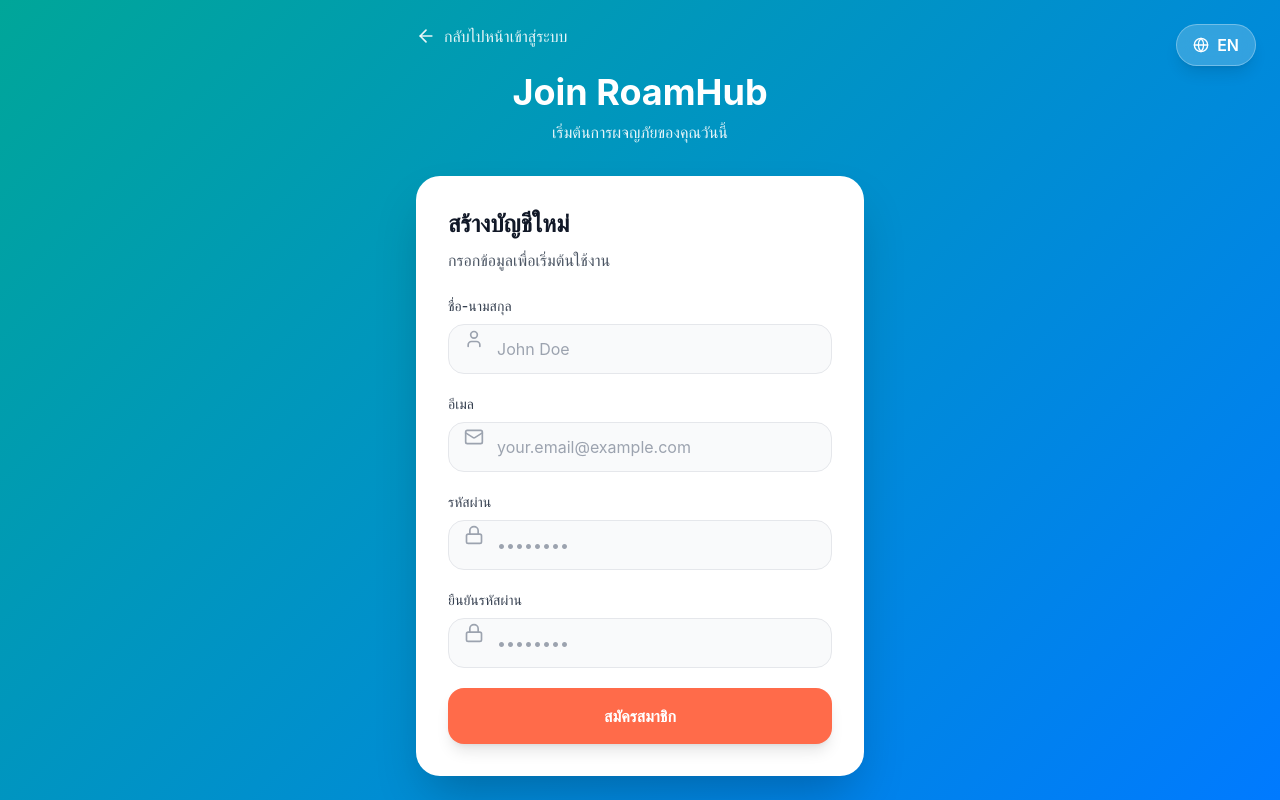
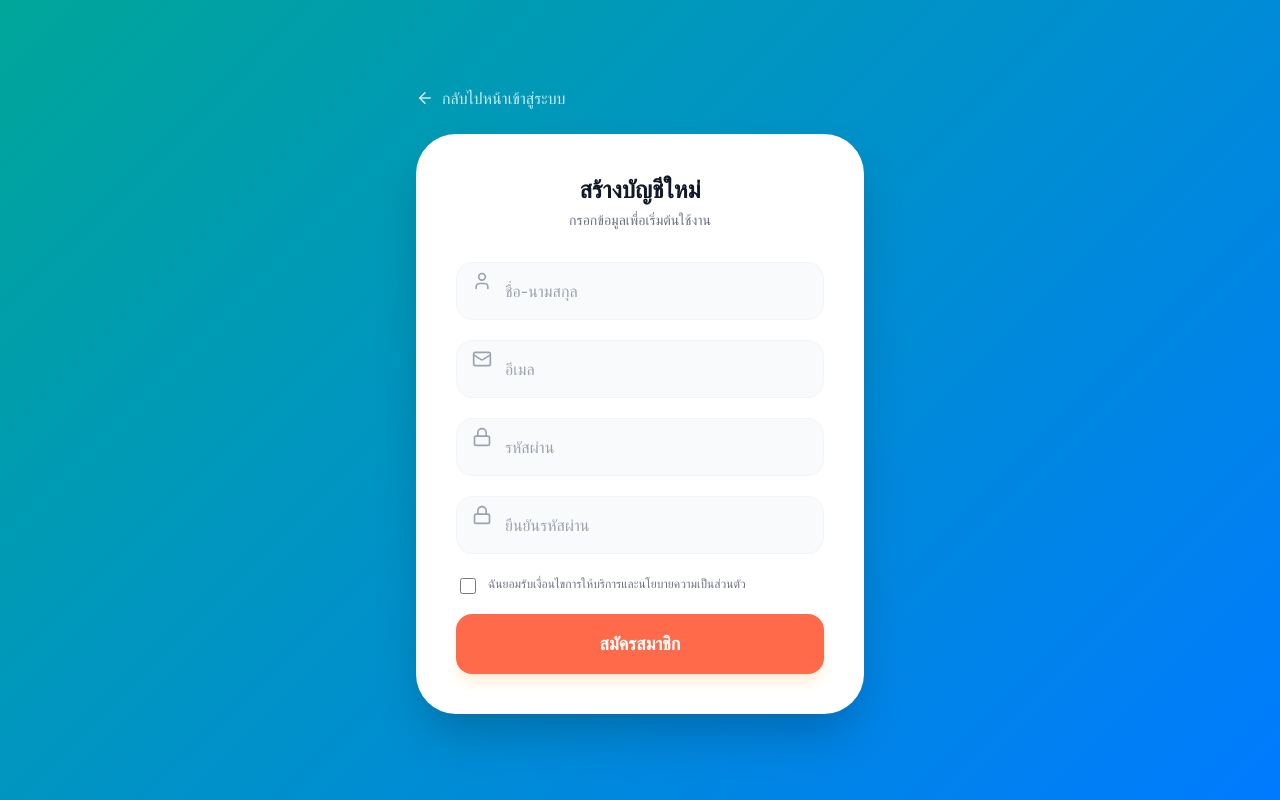
Before and after one commit to psu6810110236/Tour-List, a React (Vite) app in the folder frontend/: page /register in a window 1280 px wide. Built offline with nearby package versions, Linux system fonts and the light colour scheme.

Commit message:
feat(frontend): overhaul login and register pages

```diff
--- a/frontend/src/pages/Login.tsx
+++ b/frontend/src/pages/Login.tsx
@@ -1,16 +1,14 @@
-// frontend/src/pages/Login.tsx
 import { useState } from "react";
 import { Mail, Lock, Globe } from "lucide-react";
-import { Link, useNavigate } from "react-router-dom";
+import { useNavigate } from "react-router-dom";
 import { useAuth } from "../context/AuthContext";
-// ตรวจสอบ path นี้ว่าตรงกับไฟล์ของคุณ (ถ้าใช้ alias @ ไม่ได้ ให้ใช้ ../data/translations)
 import { translations } from "../data/translations";
 import type { Language } from "../data/translations";
 
 export default function Login() {
   const [email, setEmail] = useState("");
   const [password, setPassword] = useState("");
-    const [language, setLanguage] = useState<Language>("th"); // Default ภาษาไทย
+  const [language, setLanguage] = useState<Language>("th");
   const [error, setError] = useState("");
 
   const { login } = useAuth();
@@ -20,121 +18,74 @@
   const handleSubmit = async (e: React.FormEvent) => {
     e.preventDefault();
     setError("");
-
     try {
       const response = await fetch("http://localhost:3000/auth/login", {
         method: "POST",
         headers: { "Content-Type": "application/json" },
-                body: JSON.stringify({ email, password }), // Backend คุณใช้ email หรือ username เช็คดีๆ นะครับ (ในโค้ดเก่าคุณใช้ email)
+        body: JSON.stringify({ email, password }),
       });
-
-            if (!response.ok) throw new Error("อีเมลหรือรหัสผ่านไม่ถูกต้อง");
-
+      if (!response.ok) throw new Error("Login failed");
       const data = await response.json();
       login(data.access_token, data.user);
-            navigate("/"); // เข้าสู่ระบบสำเร็จ ไปหน้าแรก
+      navigate("/");
     } catch (err) {
-            setError("Login failed. Please check your credentials.");
+      setError(language === "th" ? "อีเมลหรือรหัสผ่านไม่ถูกต้อง" : "Invalid email or password");
     }
   };
 
   return (
-        <div className="min-h-scresn bg-gradient-to-br from-[#00A699] to-[#007AFF] flex items-center justify-center p-4 relative">
-            {/* Language Toggle Button */}
-            <div className="absolute top-6 right-6 z-50">
-                <button
-                    onClick={() => setLanguage(language === "th" ? "en" : "th")}
-                    className="bg-white/20 backdrop-blur-md border border-white/30 text-white px-4 py-2 rounded-full shadow-lg transition-all flex items-center gap-2 font-semibold hover:bg-white/30 hover:scale-105"
-                >
+    <div className="min-h-screen flex items-center justify-center p-4 bg-main-gradient">
+      {/*ปุ่มเปลี่ยนภาษาขวาวน*/}
+      <div className="absolute top-6 right-6">
+        <button onClick={() => setLanguage(prev => prev === 'th' ? 'en' : 'th')} className="bg-white/20 backdrop-blur-md border border-white/30 text-white px-4 py-2 rounded-full flex items-center gap-2 hover:bg-white/30 transition-all">
           <Globe className="w-4 h-4" />
-                    <span>{language === "th" ? "EN" : "TH"}</span>
+          <span className="font-bold">{language.toUpperCase()}</span>
         </button>
       </div>
 
-            <div className="w-full max-w-md">
-                {/* Logo & Title */}
-                <div className="text-center mb-8">
-                    <h1 className="text-4xl font-bold text-white mb-2">RoamHub Tour</h1>
-                    <p className="text-white/90">
-                        {language === "th" ? "ค้นพบทัวร์ที่น่าตื่นเต้นในประเทศไทย" : "Discover Amazing Thailand Tours"}
-                    </p>
+      <div className="w-full max-w-md animate-in fade-in zoom-in duration-500">
+        <div className="text-center mb-10">
+          <h1 className="text-4xl font-bold text-white mb-2 tracking-tight">RoamHub Tour</h1>
+          <p className="text-white/80">{language === 'th' ? 'ค้นพบทัวร์ที่น่าตื่นเต้นในประเทศไทย' : 'Discover Amazing Thailand Tours'}</p>
         </div>
 
-                {/* Login Card */}
-                <div className="bg-white rounded-3xl shadow-2xl p-8">
-                    <div className="mb-6">
-                        <h2 className="text-2xl font-semibold text-gray-900 mb-2">{t.loginTitle}</h2>
-                        <p className="text-gray-600">
-                            {language === "th" ? "เข้าสู่ระบบเพื่อดำเนินการต่อ" : "Sign in to your account to continue"}
-                        </p>
-                    </div>
+        <div className="bg-white rounded-[2.5rem] shadow-2xl p-10">
+          <h2 className="text-2xl font-bold text-gray-900 mb-2 text-center">{t.loginTitle}</h2>
+          <p className="text-gray-500 text-sm text-center mb-8">{language === 'th' ? 'เข้าสู่ระบบเพื่อดำเนินการต่อ' : 'Sign in to continue'}</p>
 
-                    {error && <div className="mb-4 p-3 bg-red-50 text-red-500 text-sm rounded-xl border border-red-100 text-center">{error}</div>}
+          {error && <div className="mb-6 p-3 bg-red-50 text-red-500 text-xs rounded-xl border border-red-100 text-center">{error}</div>}
 
-                    <form onSubmit={handleSubmit} className="space-y-5">
-                        {/* Email Input */}
+          <form onSubmit={handleSubmit} className="space-y-6">
             <div>
-                            <label className="block text-sm font-medium text-gray-700 mb-2">{t.email}</label>
               <div className="relative">
                 <Mail className="absolute left-4 top-1/2 -translate-y-1/2 text-gray-400 w-5 h-5" />
-                                <input
-                                    type="email"
-                                    value={email}
-                                    onChange={(e) => setEmail(e.target.value)}
-                                    placeholder="your.email@example.com"
-                                    className="w-full pl-12 pr-4 py-3 bg-gray-50 border border-gray-200 rounded-2xl focus:outline-none focus:ring-2 focus:ring-[#00A699] focus:border-transparent transition"
-                                    required
-                                />
+                <input type="email" value={email} onChange={(e) => setEmail(e.target.value)} placeholder={t.email} className="w-full pl-12 pr-4 py-4 bg-gray-50 border border-gray-100 rounded-2xl focus:ring-2 focus:ring-[#00A699] outline-none transition-all" required />
               </div>
             </div>
 
-                        {/* Password Input */}
             <div>
-                            <label className="block text-sm font-medium text-gray-700 mb-2">{t.password}</label>
               <div className="relative">
                 <Lock className="absolute left-4 top-1/2 -translate-y-1/2 text-gray-400 w-5 h-5" />
-                                <input
-                                    type="password"
-                                    value={password}
-                                    onChange={(e) => setPassword(e.target.value)}
-                                    placeholder="••••••••"
-                                    className="w-full pl-12 pr-4 py-3 bg-gray-50 border border-gray-200 rounded-2xl focus:outline-none focus:ring-2 focus:ring-[#00A699] focus:border-transparent transition"
-                                    required
-                                />
+                <input type="password" value={password} onChange={(e) => setPassword(e.target.value)} placeholder={t.password} className="w-full pl-12 pr-4 py-4 bg-gray-50 border border-gray-100 rounded-2xl focus:ring-2 focus:ring-[#00A699] outline-none transition-all" required />
+              </div>
+              <div className="text-right mt-2">
+                <button type="button" className="text-xs text-[#00A699] font-semibold tracking-wide uppercase">{language === 'th' ? 'ลืมรหัสผ่าน?' : 'Forgot Password?'}</button>
               </div>
             </div>
 
-                        <div className="flex justify-end">
-                            <button type="button" className="text-sm text-[#00A699] hover:text-[#008c81] font-medium transition">
-                                {language === "th" ? "ลืมรหัสผ่าน?" : "Forgot Password?"}
-                            </button>
-                        </div>
-
-                        <button
-                            type="submit"
-                            className="w-full bg-[#FF6B4A] hover:bg-[#ff5232] text-white py-4 rounded-2xl font-semibold transition transform hover:scale-[1.02] shadow-lg"
-                        >
+            <button type="submit" className="w-full bg-[#FF6B4A] hover:bg-[#ff5232] text-white py-4 rounded-2xl font-bold text-lg shadow-lg shadow-orange-200 transition-all transform hover:scale-[1.02]">
               {t.loginBtn}
             </button>
           </form>
 
-                    {/* Divider */}
-                    <div className="relative my-6">
-                        <div className="absolute inset-0 flex items-center">
-                            <div className="w-full border-t border-gray-200"></div>
-                        </div>
-                        <div className="relative flex justify-center text-sm">
-                            <span className="px-4 bg-white text-gray-500">{t.noAccount}</span>
+          <div className="mt-8 text-center space-y-4">
+            <p className="text-gray-400 text-sm">{t.noAccount}</p>
+            <button onClick={() => navigate("/register")} className="w-full py-4 border-2 border-gray-100 text-gray-700 font-bold rounded-2xl hover:bg-gray-50 transition-all">
+              {t.registerLink}
+            </button>
           </div>
         </div>
-
-                    {/* Register Link */}
-                    <Link to="/register">
-                        <button className="w-full bg-gray-50 hover:bg-gray-100 text-gray-700 py-4 rounded-2xl font-semibold transition border border-gray-200">
-                            {t.registerLink}
-                        </button>
-                    </Link>
-                </div>
+        <p className="mt-8 text-center text-white/50 text-[10px] uppercase tracking-widest">This is a high-fidelity UI prototype for academic purposes</p>
       </div>
     </div>
   );
--- a/frontend/src/pages/Register.tsx
+++ b/frontend/src/pages/Register.tsx
@@ -1,8 +1,8 @@
-// frontend/src/pages/Register.tsx
 import { useState } from "react";
 import { Mail, Lock, User, ArrowLeft, Globe } from "lucide-react";
-import { Link, useNavigate } from "react-router-dom";
-import { translations, type Language } from "../data/translations";
+import { useNavigate } from "react-router-dom";
+import { translations } from "../data/translations";
+import type { Language } from "../data/translations";
 
 export default function Register() {
   const [name, setName] = useState("");
@@ -11,6 +11,7 @@
   const [confirmPassword, setConfirmPassword] = useState("");
   const [language, setLanguage] = useState<Language>("th");
   const [error, setError] = useState("");
+  const [acceptedTerms, setAcceptedTerms] = useState(false);
 
   const navigate = useNavigate();
   const t = translations[language].auth;
@@ -18,141 +19,71 @@
   const handleSubmit = async (e: React.FormEvent) => {
     e.preventDefault();
     setError("");
-
     if (password !== confirmPassword) {
       setError(language === "th" ? "รหัสผ่านไม่ตรงกัน" : "Passwords do not match");
       return;
     }
-
+    if (!acceptedTerms) {
+      setError(language === "th" ? "กรุณายอมรับเงื่อนไข" : "Please accept terms");
+      return;
+    }
     try {
       const response = await fetch("http://localhost:3000/auth/register", {
         method: "POST",
         headers: { "Content-Type": "application/json" },
-                // ส่ง fullName, email, password ตามที่ Backend ต้องการ (เช็ค DTO หรือ Entity ว่าใช้ชื่อฟิลด์อะไร)
         body: JSON.stringify({ fullName: name, email, password }),
       });
-
-            if (!response.ok) {
-                const errData = await response.json();
-                throw new Error(errData.message || "Registration failed");
-            }
-
-            // สมัครเสร็จแล้วไปหน้า Login
-            alert(language === "th" ? "สมัครสมาชิกสำเร็จ!" : "Registration Successful!");
+      if (!response.ok) throw new Error("Registration failed");
       navigate("/login");
-        } catch (err: any) {
-            setError(err.message);
+    } catch (err) {
+      setError(language === "th" ? "ไม่สามารถสมัครสมาชิกได้" : "Registration failed");
     }
   };
 
   return (
-        <div className="min-h-screen bg-gradient-to-br from-[#007AFF] to-[#00A699] flex items-center justify-center p-4 relative">
-            {/* Language Toggle */}
-            <div className="absolute top-6 right-6 z-50">
-                <button
-                    onClick={() => setLanguage(language === "th" ? "en" : "th")}
-                    className="bg-white/20 backdrop-blur-md border border-white/30 text-white px-4 py-2 rounded-full shadow-lg transition-all flex items-center gap-2 font-semibold hover:bg-white/30 hover:scale-105"
-                >
-                    <Globe className="w-4 h-4" />
-                    <span>{language === "th" ? "EN" : "TH"}</span>
+    <div className="min-h-screen flex items-center justify-center p-4 bg-main-gradient">
+      <div className="w-full max-w-md animate-in fade-in slide-in-from-bottom-4 duration-500">
+        <button onClick={() => navigate("/login")} className="flex items-center gap-2 text-white/80 hover:text-white mb-6 transition-all font-medium">
+          <ArrowLeft size={18} /> {language === 'th' ? 'กลับไปหน้าเข้าสู่ระบบ' : 'Back to Login'}
         </button>
+
+        <div className="bg-white rounded-[2.5rem] shadow-2xl p-10">
+          <div className="text-center mb-8">
+            <h2 className="text-2xl font-bold text-gray-900">{t.registerTitle}</h2>
+            <p className="text-gray-500 text-sm mt-1">{language === 'th' ? 'กรอกข้อมูลเพื่อเริ่มต้นใช้งาน' : 'Fill in your details'}</p>
           </div>
 
-            <div className="w-full max-w-md">
-                {/* Back Button */}
-                <Link to="/login" className="flex items-center gap-2 text-white/90 hover:text-white mb-6 transition">
-                    <ArrowLeft className="w-5 h-5" />
-                    <span>{language === "th" ? "กลับไปหน้าเข้าสู่ระบบ" : "Back to Login"}</span>
-                </Link>
+          {error && <div className="mb-6 p-3 bg-red-50 text-red-500 text-xs rounded-xl text-center border border-red-100">{error}</div>}
 
-                <div className="text-center mb-8">
-                    <h1 className="text-4xl font-bold text-white mb-2">Join RoamHub</h1>
-                    <p className="text-white/90">
-                        {language === "th" ? "เริ่มต้นการผจญภัยของคุณวันนี้" : "Start your Thailand adventure today"}
-                    </p>
+          <form onSubmit={handleSubmit} className="space-y-5">
+            <div className="relative">
+              <User className="absolute left-4 top-1/2 -translate-y-1/2 text-gray-400 w-5 h-5" />
+              <input type="text" value={name} onChange={(e) => setName(e.target.value)} placeholder={t.fullName} className="w-full pl-12 pr-4 py-4 bg-gray-50 border border-gray-100 rounded-2xl focus:ring-2 focus:ring-[#00A699] outline-none transition-all" required />
             </div>
 
-                <div className="bg-white rounded-3xl shadow-2xl p-8">
-                    <div className="mb-6">
-                        <h2 className="text-2xl font-semibold text-gray-900 mb-2">{t.registerTitle}</h2>
-                        <p className="text-gray-600">
-                            {language === "th" ? "กรอกข้อมูลเพื่อเริ่มต้นใช้งาน" : "Fill in your details to get started"}
-                        </p>
+            <div className="relative">
+              <Mail className="absolute left-4 top-1/2 -translate-y-1/2 text-gray-400 w-5 h-5" />
+              <input type="email" value={email} onChange={(e) => setEmail(e.target.value)} placeholder={t.email} className="w-full pl-12 pr-4 py-4 bg-gray-50 border border-gray-100 rounded-2xl focus:ring-2 focus:ring-[#00A699] outline-none transition-all" required />
             </div>
 
-                    {error && <div className="mb-4 p-3 bg-red-50 text-red-500 text-sm rounded-xl border border-red-100 text-center">{error}</div>}
-
-                    <form onSubmit={handleSubmit} className="space-y-5">
-                        {/* Name Input */}
-                        <div>
-                            <label className="block text-sm font-medium text-gray-700 mb-2">{t.fullName}</label>
             <div className="relative">
-                                <User className="absolute left-4 top-1/2 -translate-y-1/2 text-gray-400 w-5 h-5" />
-                                <input
-                                    type="text"
-                                    value={name}
-                                    onChange={(e) => setName(e.target.value)}
-                                    placeholder="John Doe"
-                                    className="w-full pl-12 pr-4 py-3 bg-gray-50 border border-gray-200 rounded-2xl focus:outline-none focus:ring-2 focus:ring-[#00A699] focus:border-transparent transition"
-                                    required
-                                />
-                            </div>
+              <Lock className="absolute left-4 top-1/2 -translate-y-1/2 text-gray-400 w-5 h-5" />
+              <input type="password" value={password} onChange={(e) => setPassword(e.target.value)} placeholder={t.password} className="w-full pl-12 pr-4 py-4 bg-gray-50 border border-gray-100 rounded-2xl focus:ring-2 focus:ring-[#00A699] outline-none transition-all" required />
             </div>
 
-                        {/* Email Input */}
-                        <div>
-                            <label className="block text-sm font-medium text-gray-700 mb-2">{t.email}</label>
             <div className="relative">
-                                <Mail className="absolute left-4 top-1/2 -translate-y-1/2 text-gray-400 w-5 h-5" />
-                                <input
-                                    type="email"
-                                    value={email}
-                                    onChange={(e) => setEmail(e.target.value)}
-                                    placeholder="your.email@example.com"
-                                    className="w-full pl-12 pr-4 py-3 bg-gray-50 border border-gray-200 rounded-2xl focus:outline-none focus:ring-2 focus:ring-[#00A699] focus:border-transparent transition"
-                                    required
-                                />
-                            </div>
+              <Lock className="absolute left-4 top-1/2 -translate-y-1/2 text-gray-400 w-5 h-5" />
+              <input type="password" value={confirmPassword} onChange={(e) => setConfirmPassword(e.target.value)} placeholder={language === 'th' ? 'ยืนยันรหัสผ่าน' : 'Confirm Password'} className="w-full pl-12 pr-4 py-4 bg-gray-50 border border-gray-100 rounded-2xl focus:ring-2 focus:ring-[#00A699] outline-none transition-all" required />
             </div>
 
-                        {/* Password Input */}
-                        <div>
-                            <label className="block text-sm font-medium text-gray-700 mb-2">{t.password}</label>
-                            <div className="relative">
-                                <Lock className="absolute left-4 top-1/2 -translate-y-1/2 text-gray-400 w-5 h-5" />
-                                <input
-                                    type="password"
-                                    value={password}
-                                    onChange={(e) => setPassword(e.target.value)}
-                                    placeholder="••••••••"
-                                    className="w-full pl-12 pr-4 py-3 bg-gray-50 border border-gray-200 rounded-2xl focus:outline-none focus:ring-2 focus:ring-[#00A699] focus:border-transparent transition"
-                                    required
-                                />
-                            </div>
+            <div className="flex items-start gap-3 px-1">
+              <input type="checkbox" checked={acceptedTerms} onChange={(e) => setAcceptedTerms(e.target.checked)} className="mt-1 w-4 h-4 rounded border-gray-300 text-[#00A699] focus:ring-[#00A699]" id="terms" />
+              <label htmlFor="terms" className="text-xs text-gray-500 leading-relaxed">
+                {language === 'th' ? 'ฉันยอมรับเงื่อนไขการให้บริการและนโยบายความเป็นส่วนตัว' : 'I agree to the Terms of Service and Privacy Policy'}
+              </label>
             </div>
 
-                        {/* Confirm Password */}
-                        <div>
-                            <label className="block text-sm font-medium text-gray-700 mb-2">
-                                {language === "th" ? "ยืนยันรหัสผ่าน" : "Confirm Password"}
-                            </label>
-                            <div className="relative">
-                                <Lock className="absolute left-4 top-1/2 -translate-y-1/2 text-gray-400 w-5 h-5" />
-                                <input
-                                    type="password"
-                                    value={confirmPassword}
-                                    onChange={(e) => setConfirmPassword(e.target.value)}
-                                    placeholder="••••••••"
-                                    className="w-full pl-12 pr-4 py-3 bg-gray-50 border border-gray-200 rounded-2xl focus:outline-none focus:ring-2 focus:ring-[#00A699] focus:border-transparent transition"
-                                    required
-                                />
-                            </div>
-                        </div>
-
-                        <button
-                            type="submit"
-                            className="w-full bg-[#FF6B4A] hover:bg-[#ff5232] text-white py-4 rounded-2xl font-semibold transition transform hover:scale-[1.02] shadow-lg"
-                        >
+            <button type="submit" className="w-full bg-[#FF6B4A] hover:bg-[#ff5232] text-white py-4 rounded-2xl font-bold text-lg shadow-lg shadow-orange-100 transition-all transform hover:scale-[1.02]">
               {t.registerBtn}
             </button>
           </form>
```
Lines whose indentation alone changed are shown as unchanged.
